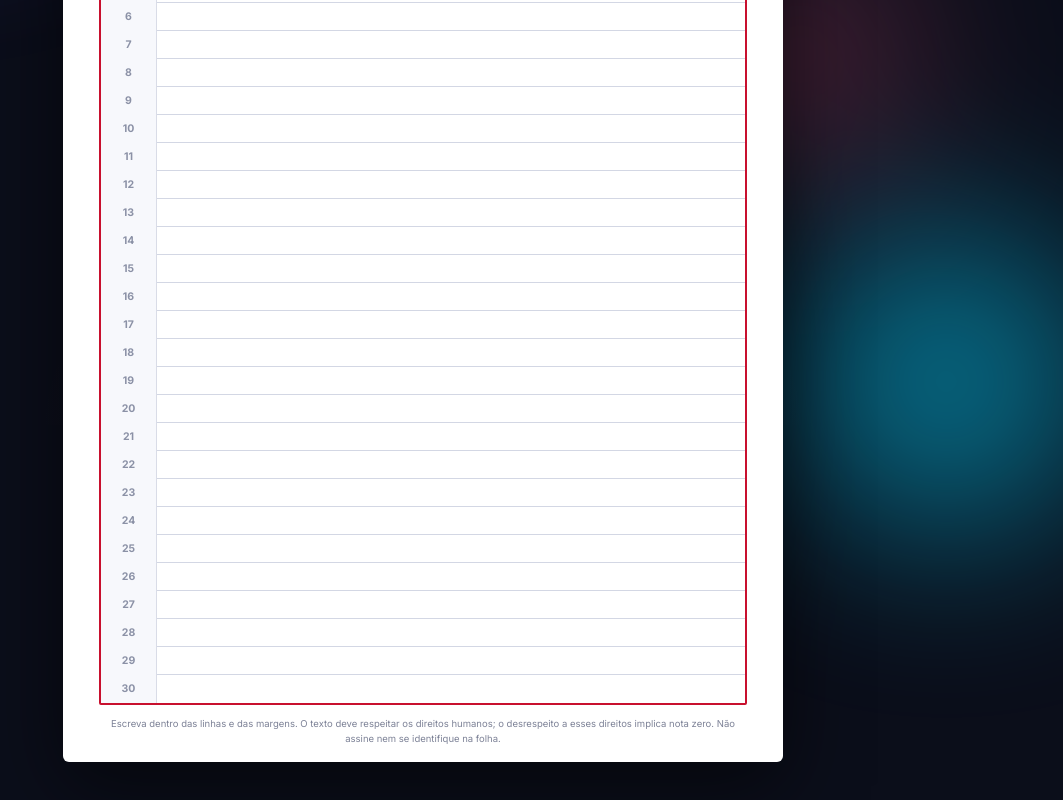
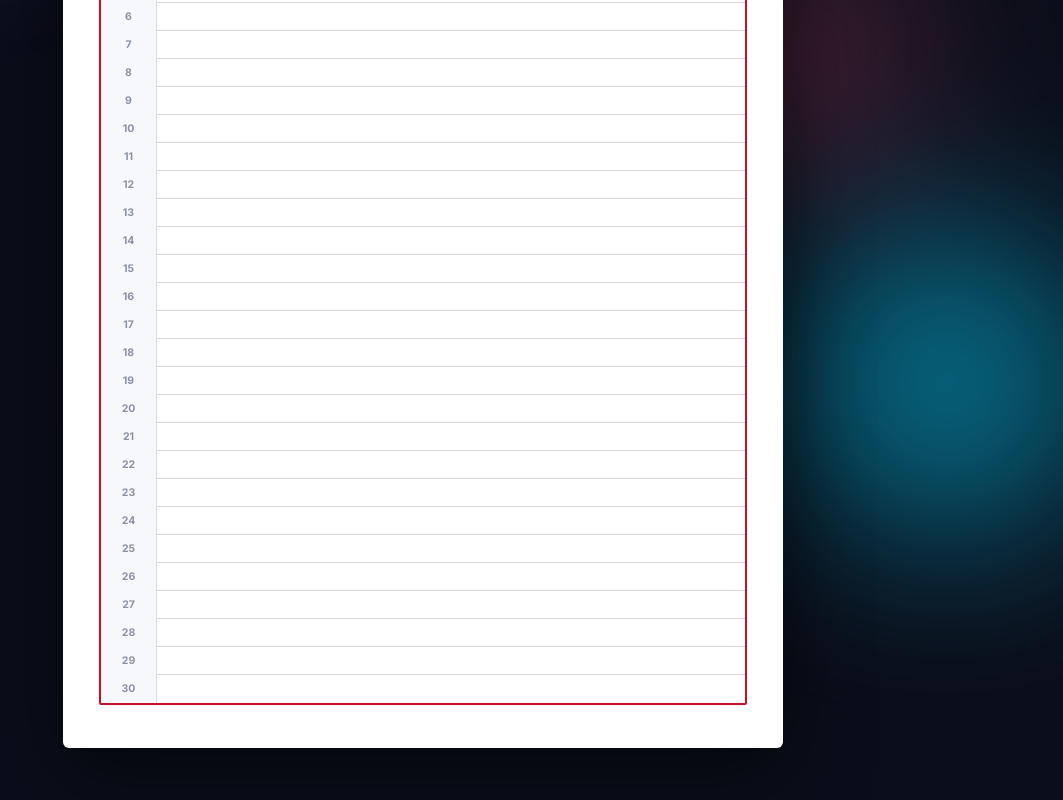
Before and after one commit to pedrotardem7/soph-enem, a React (Vite) app: page / in a window 1280 px wide. Shown: the part 375-1175 px from the top of the page, without its empty margins (217-1280 px from the left). Built offline with nearby package versions, Linux system fonts and the light colour scheme.

Commit message:
remove nota de rodapé da folha

```diff
--- a/src/App.jsx
+++ b/src/App.jsx
@@ -496,8 +496,7 @@ function Editor() {
           </div>
 
           <div className="sheet-note">
-            Escreva dentro das linhas e das margens. O texto deve respeitar os direitos humanos;
-            o desrespeito a esses direitos implica nota zero. Não assine nem se identifique na folha.
+            <br />
           </div>
         </div>
       </main>
```
